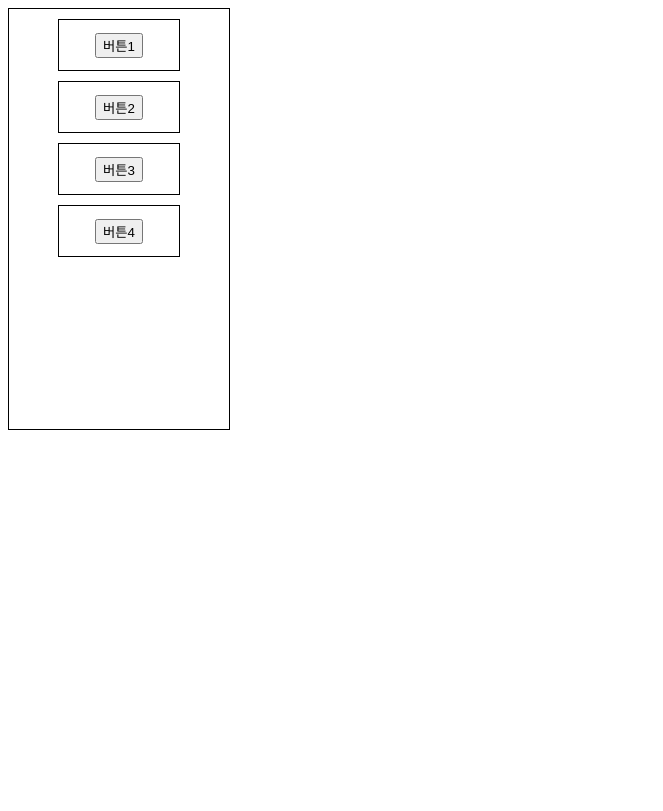
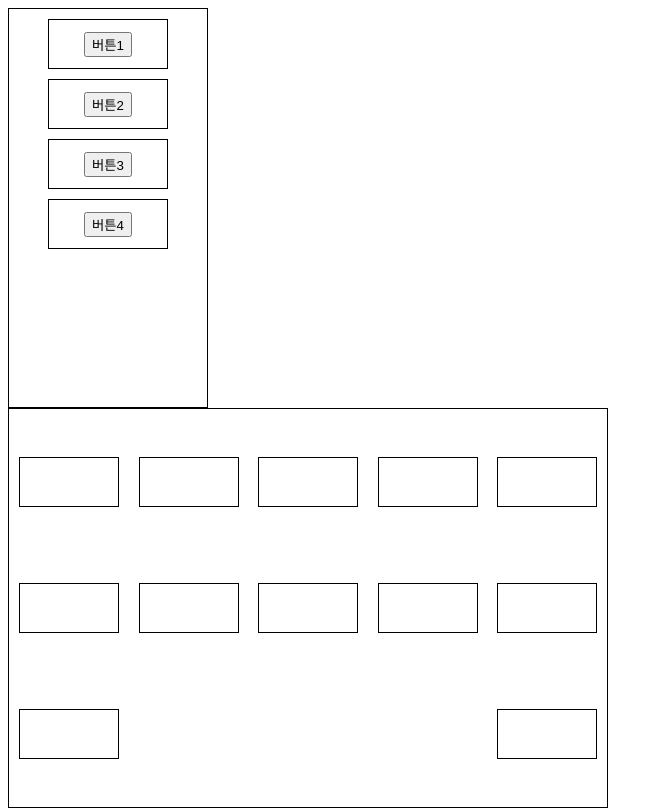
Before and after one commit to dongyoon7212/korit_back_5_web_study, a plain HTML site: page css_study/ch14.html in a window 1280 px wide. Shown: the whole page, without its empty margins (0-663 px from the left). Drawn offline with Linux system fonts and the light colour scheme.

Commit message:
css display: flex

```diff
--- a/css_study/ch14.html
+++ b/css_study/ch14.html
@@ -24,6 +24,28 @@
                 height: 50px;
                 border: 1px solid black;
             }
+
+            * {
+                box-sizing: border-box;
+            }
+
+            .container2 {
+                display: flex;
+                flex-wrap: wrap;
+                align-items: center;
+                justify-content: space-between;
+
+                border: 1px solid #000;
+                padding: 10px;
+                width: 600px;
+                height: 400px;
+            }
+
+            .box2 {
+                border: 1px solid #000;
+                width: 100px;
+                height: 50px;
+            }
         </style>
     </head>
     <body>
@@ -41,5 +63,20 @@
                 <button class="btn">버튼4</button>
             </div>
         </div>
+
+        <div class="container2">
+            <div class="box2"></div>
+            <div class="box2"></div>
+            <div class="box2"></div>
+            <div class="box2"></div>
+            <div class="box2"></div>
+            <div class="box2"></div>
+            <div class="box2"></div>
+            <div class="box2"></div>
+            <div class="box2"></div>
+            <div class="box2"></div>
+            <div class="box2"></div>
+            <div class="box2"></div>
+        </div>
     </body>
 </html>
```
